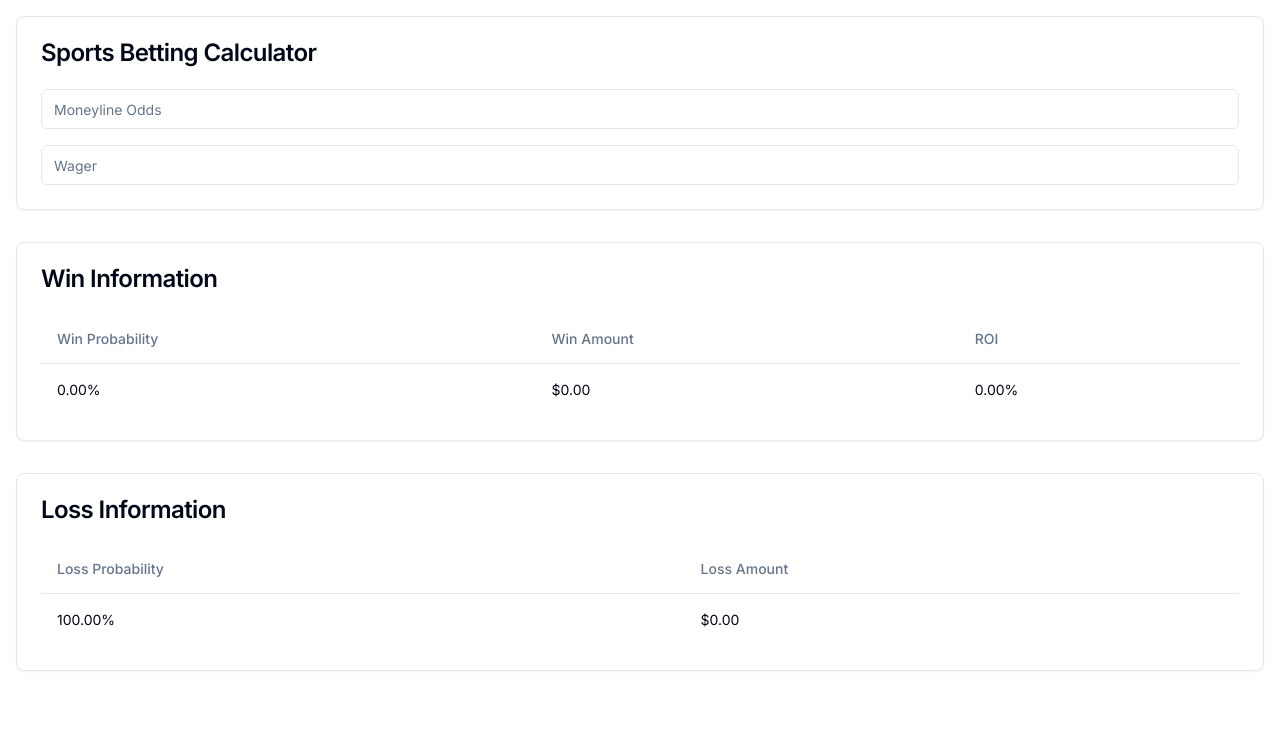
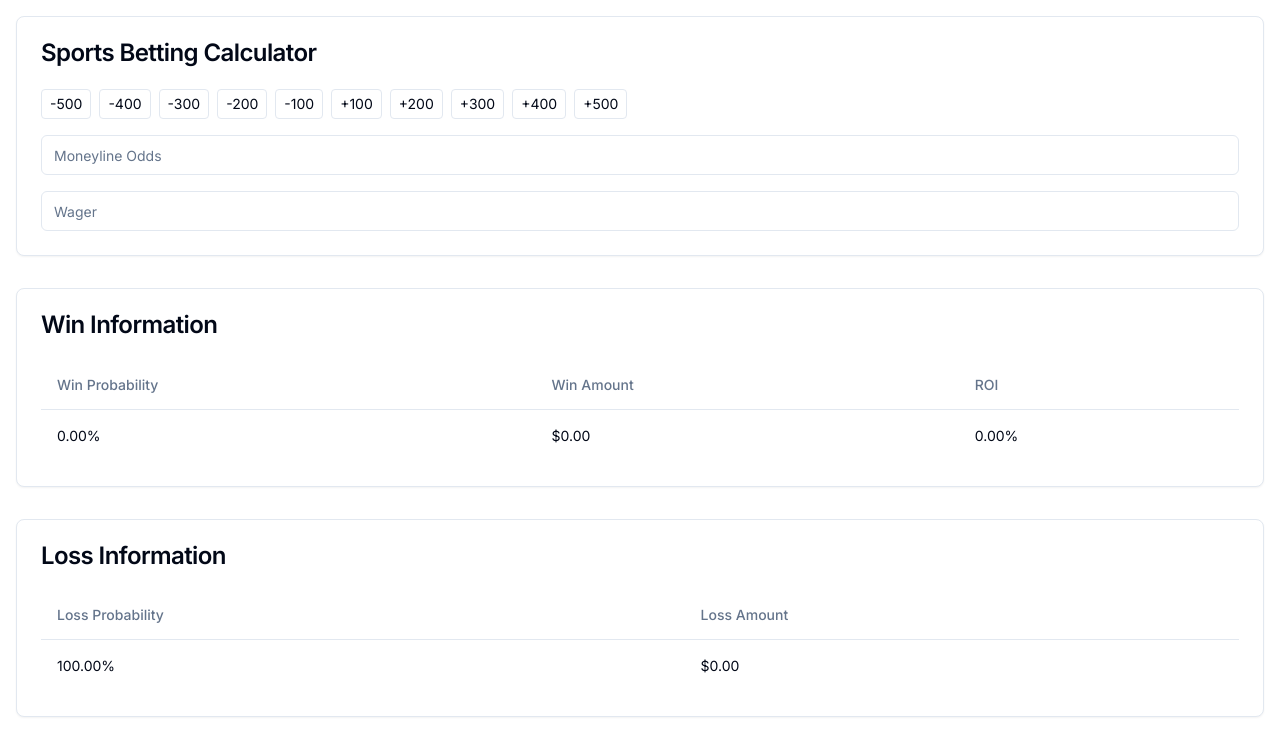
Before and after one commit to joshbochu/makemonies, a Next.js app: page / in a window 1280 px wide. Shown: the top 756 px of the page. Built offline with nearby package versions, Linux system fonts and the light colour scheme.

Commit message:
add shortcut

```diff
--- a/app/page.tsx
+++ b/app/page.tsx
@@ -46,6 +46,8 @@ export default function Home() {
   const lossProbability = 1 - winProbability;
   const roi = (netWin / wagerFloat) * 100 || 0;
 
+  const commonOdds = [-500, -400, -300, -200, -100, 100, 200, 300, 400, 500];
+
   return (
     <div className="container mx-auto p-4">
       <Card className="mb-8">
@@ -53,14 +55,27 @@ export default function Home() {
           <CardTitle>Sports Betting Calculator</CardTitle>
         </CardHeader>
         <CardContent className="space-y-4">
+          <div className="flex flex-wrap gap-2 mb-4">
+            {commonOdds.map((odd) => (
+              <button
+                key={odd}
+                className="px-2 py-1 text-sm border rounded"
+                onClick={() => setOdds(odd.toString())}
+              >
+                {odd > 0 ? `+${odd}` : odd}
+              </button>
+            ))}
+          </div>
           <Input
             type="number"
             placeholder="Moneyline Odds"
+            value={odds}
             onChange={(e) => setOdds(e.target.value)}
           />
           <Input
             type="number"
             placeholder="Wager"
+            value={wager}
             onChange={(e) => setWager(e.target.value)}
           />
         </CardContent>
```
